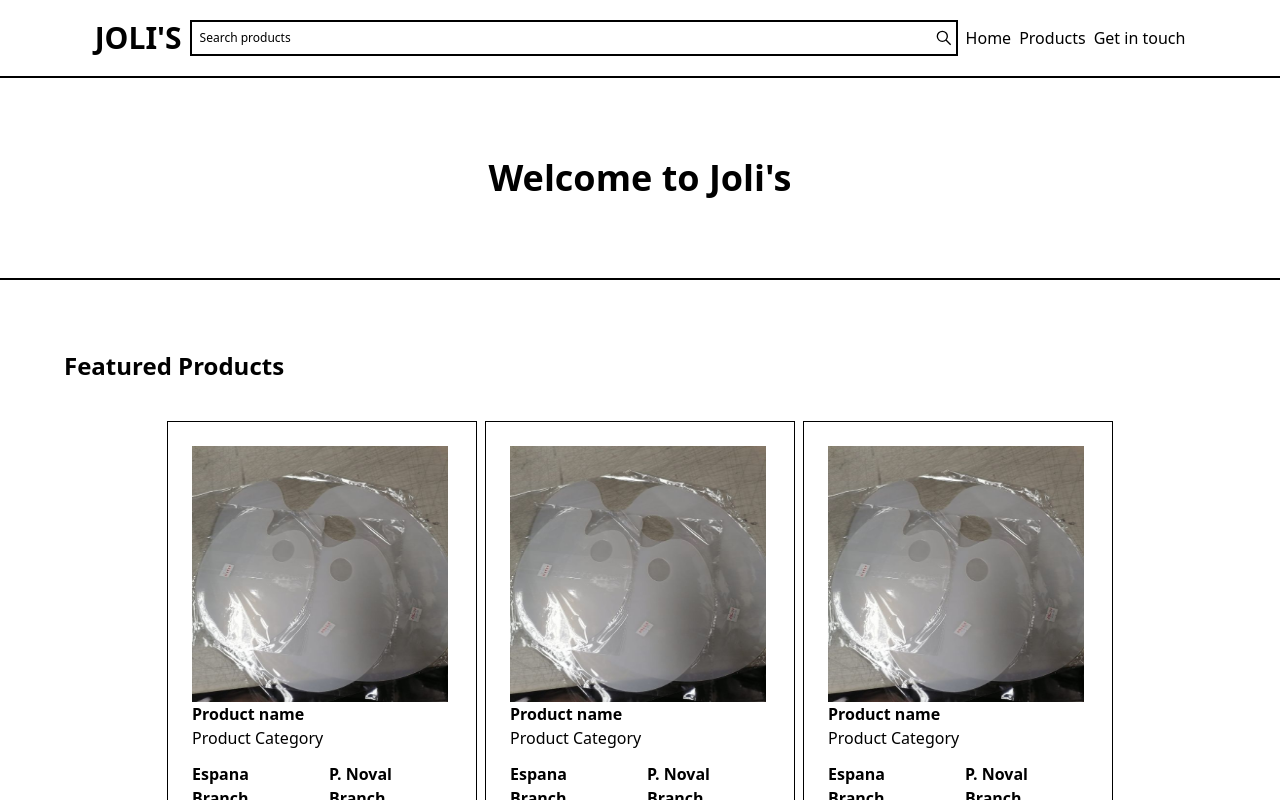
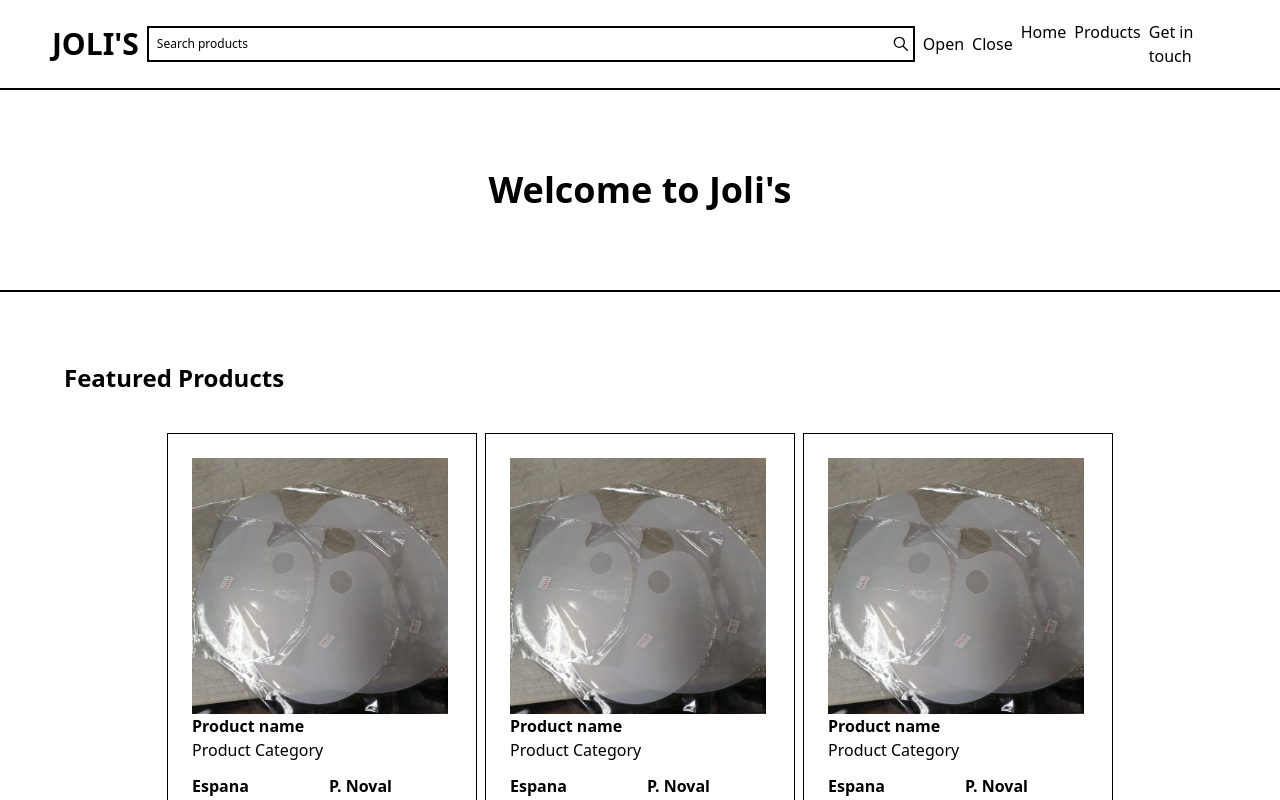
Before and after one commit to quinzonjosh/jolis, a Next.js app: page / in a window 1280 px wide. Shown: the top 800 px of the page. Built offline with nearby package versions, Linux system fonts and the light colour scheme.

Commit message:
added mobile navbar

```diff
--- a/components/Navbar/Navbar.jsx
+++ b/components/Navbar/Navbar.jsx
@@ -1,10 +1,13 @@
 import Link from "next/link";
 import { GrSearch } from "react-icons/gr";
+import { useState } from "react";
+import styles from "./Navbar.module.css";
+const Navbar = () => {
+  const [hideNav, setHideNav] = useState(true);
 
-const Navbar = () => {
   return (
     <section className="flex justify-center w-full gap-2 py-5 items-center border-b-2 border-black">
-      <span className="text-3xl font-bold">JOLI'S</span>
+      <span className="text-3xl font-bold ">JOLI'S</span>
 
       <div className="flex w-[60%]">
         <input
@@ -17,8 +20,29 @@ const Navbar = () => {
           <GrSearch />
         </button>
       </div>
+      <button
+        onClick={() => {
+          setHideNav((hideNav) => {
+            return !hideNav;
+          });
+        }}
+      >
+        Open
+      </button>
 
-      <ul className="flex flex-row gap-2">
+      <div
+        className={`${hideNav ? "-left-full" : "left-0"} ${styles.nav_links}`}
+      >
+        <ul className="flex flex-col md:flex-row gap-2">
+          <button
+            onClick={() => {
+              setHideNav((hideNav) => {
+                return !hideNav;
+              });
+            }}
+          >
+            Close
+          </button>
           <li>
             <Link href="/">
               <a>Home</a>
@@ -35,6 +59,7 @@ const Navbar = () => {
             </Link>
           </li>
         </ul>
+      </div>
     </section>
   );
 };
--- /dev/null
+++ b/components/Navbar/Navbar.module.css
@@ -0,0 +1,3 @@
+.nav_links{
+    @apply absolute w-full h-full top-0 bg-white z-10 transition-all md:z-0 md:w-[20%] md:bg-none md:static;
+}
```
Lines whose indentation alone changed are shown as unchanged.
